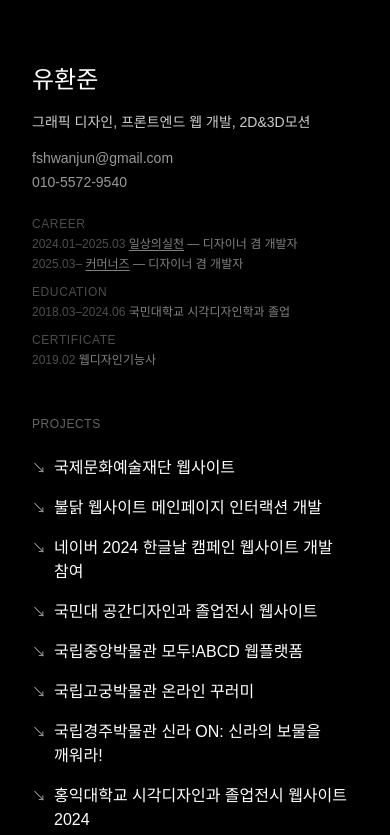
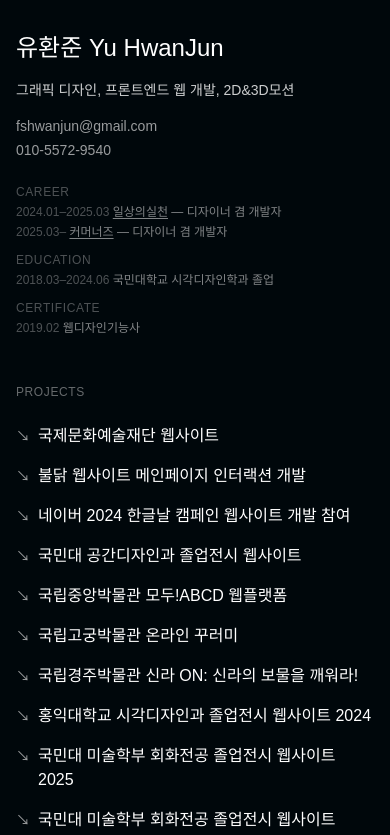
Before and after one commit to yuhwanjun/hwanjun.you, a Next.js app: page / in a window 390 px wide. Shown: the top 835 px of the page. Built offline with nearby package versions, Linux system fonts and the light colour scheme.

Commit message:
feat: css 미세 조정

```diff
--- a/src/app/globals.css
+++ b/src/app/globals.css
@@ -14,6 +14,7 @@ body,
   font-family: 'neutronic-hangeul', sans-serif;
   font-weight: 400;
   font-style: normal;
+  background-color: #00070b;
 }
 
 img {
--- a/src/app/page.tsx
+++ b/src/app/page.tsx
@@ -1,14 +1,14 @@
-import { projects } from "@/data/projects";
-import { education, certifications, careers } from "@/data/about";
-import ProjectList from "@/components/ProjectList";
+import { projects } from '@/data/projects';
+import { education, certifications, careers } from '@/data/about';
+import ProjectList from '@/components/ProjectList';
 
 export default function Home() {
   return (
-    <div className="min-h-svh w-full overflow-y-auto bg-black p-8 text-white md:p-16">
-      <div className="mx-auto max-w-2xl space-y-12 py-8">
+    <div className="overflow-y-autop-8 min-h-svh w-full text-white md:p-16">
+      <div className="mx-auto max-w-2xl space-y-12 px-4 py-8">
         {/* Header */}
         <header className="space-y-4">
-          <h1 className="font-regular text-2xl">유환준</h1>
+          <h1 className="font-regular text-2xl">유환준 Yu HwanJun</h1>
           <p className="text-sm text-white/80">그래픽 디자인, 프론트엔드 웹 개발, 2D&3D모션</p>
           <div className="space-y-1 text-sm text-white/60">
             <p>fshwanjun@gmail.com</p>
@@ -17,11 +17,11 @@ export default function Home() {
 
           <div className="space-y-3 pt-2">
             <div className="space-y-1">
-              <p className="text-xs text-white/30 uppercase tracking-wider">Career</p>
+              <p className="text-xs tracking-wider text-white/30 uppercase">Career</p>
               {careers.map((c) => (
                 <p key={c.period} className="text-xs text-white/50">
                   <span className="text-white/30">{c.period}</span>
-                  {"  "}
+                  {'  '}
                   <a
                     href={c.organizationUrl}
                     target="_blank"
@@ -29,27 +29,27 @@ export default function Home() {
                     className="!text-xs text-white/50 underline underline-offset-2 transition-colors hover:text-white/70">
                     {c.organization}
                   </a>
-                  {" — "}
+                  {' — '}
                   {c.role}
                 </p>
               ))}
             </div>
             <div className="space-y-1">
-              <p className="text-xs text-white/30 uppercase tracking-wider">Education</p>
+              <p className="text-xs tracking-wider text-white/30 uppercase">Education</p>
               {education.map((e) => (
                 <p key={e.period} className="text-xs text-white/50">
                   <span className="text-white/30">{e.period}</span>
-                  {"  "}
+                  {'  '}
                   {e.description}
                 </p>
               ))}
             </div>
             <div className="space-y-1">
-              <p className="text-xs text-white/30 uppercase tracking-wider">Certificate</p>
+              <p className="text-xs tracking-wider text-white/30 uppercase">Certificate</p>
               {certifications.map((c) => (
                 <p key={c.period} className="text-xs text-white/50">
                   <span className="text-white/30">{c.period}</span>
-                  {"  "}
+                  {'  '}
                   {c.description}
                 </p>
               ))}
```
